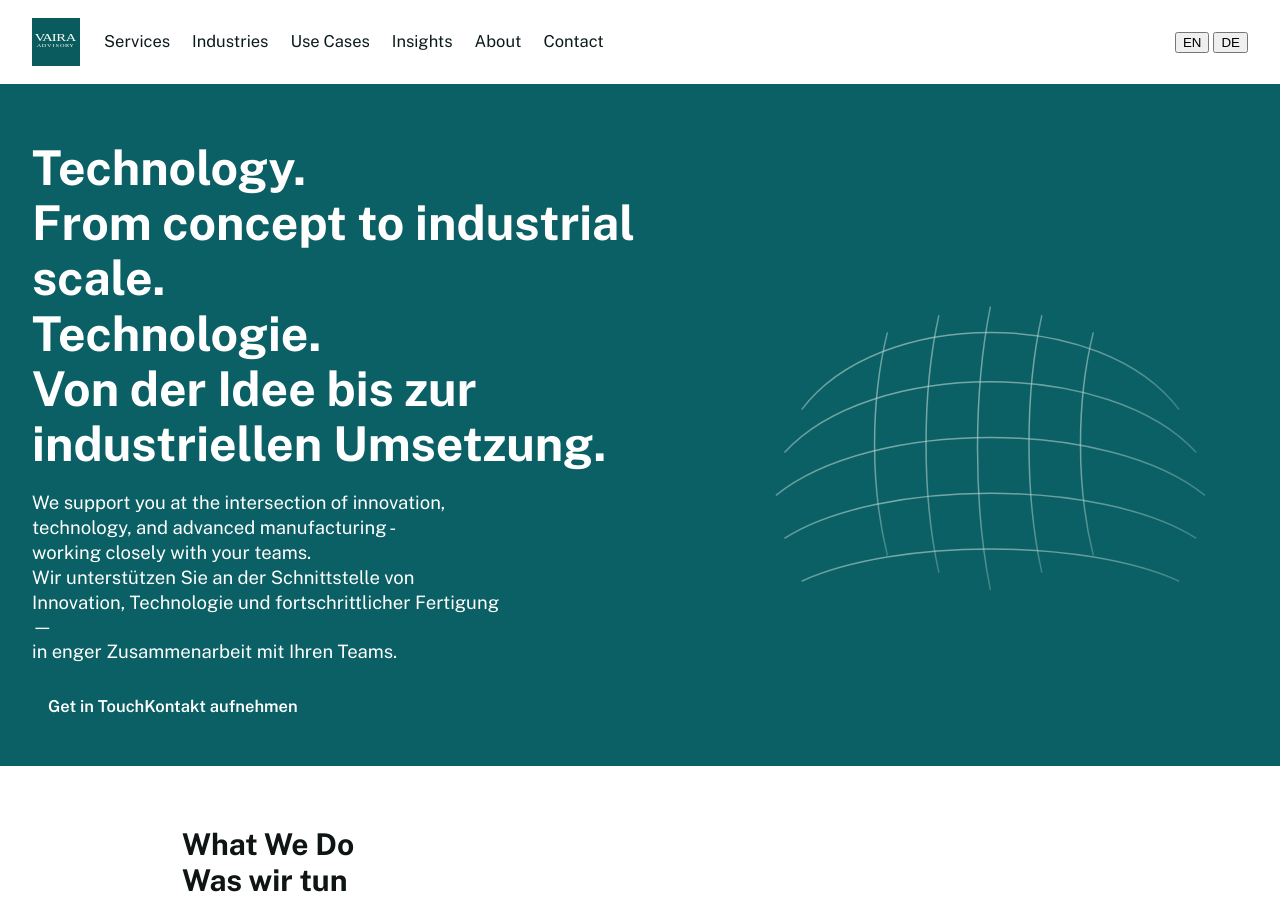
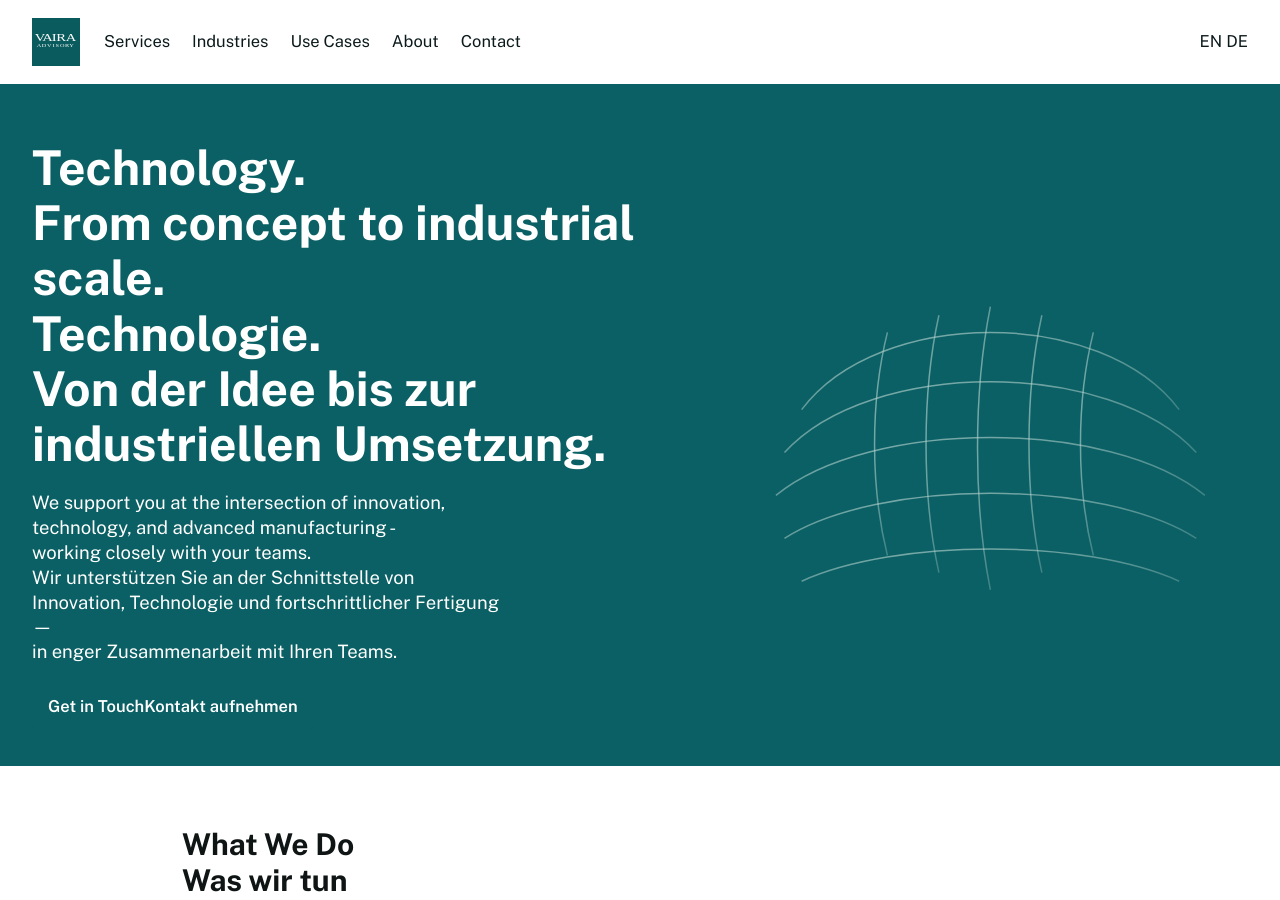
Before and after one commit to raphaelheeb/vaira-advisory, a Jekyll site: the page built from index.html, in a window 1280 px wide and 900 px high. Built offline with Jekyll 4.4.1, drawn with Linux system fonts in a browser that asks for light colours.

Commit message:
Update header.html

```diff
--- a/_includes/header.html
+++ b/_includes/header.html
@@ -1,28 +1,27 @@
 <header class="site-header">
   <div class="header-wrap content-wrapper">
 
-    <!-- LEFT GROUP: logo + nav -->
+    <!-- LEFT: logo + nav -->
     <div class="brand-and-nav">
       <a href="{{ site.baseurl }}/" aria-label="VAIRA Advisory – Home" class="site-logo">
         <img src="{{ site.baseurl }}/assets/img/logo.svg" alt="VAIRA Advisory">
       </a>
 
-      <nav aria-label="Main Navigation">
+      <nav aria-label="Hauptnavigation">
         <ul class="nav">
-          <li><a href="{{ site.baseurl }}/services/">Services</a></li>
-          <li><a href="{{ site.baseurl }}/industries/">Industries</a></li>
+          <li><a href="{{ site.baseurl }}/services/">{% if page.lang == 'de' %}Leistungen{% else %}Services{% endif %}</a></li>
+          <li><a href="{{ site.baseurl }}/industries/">{% if page.lang == 'de' %}Branchen{% else %}Industries{% endif %}</a></li>
           <li><a href="{{ site.baseurl }}/use-cases/">Use Cases</a></li>
-          <li><a href="{{ site.baseurl }}/use-cases/">Insights</a></li>
-          <li><a href="{{ site.baseurl }}/about/">About</a></li>
-          <li><a href="{{ site.baseurl }}/contact/">Contact</a></li>
+          <li><a href="{{ site.baseurl }}/about/">{% if page.lang == 'de' %}Über VAIRA{% else %}About{% endif %}</a></li>
+          <li><a href="{{ site.baseurl }}/contact/">{% if page.lang == 'de' %}Kontakt{% else %}Contact{% endif %}</a></li>
         </ul>
       </nav>
     </div>
 
-    <!-- RIGHT: language switcher (outside nav) -->
+    <!-- RIGHT: language switcher -->
     <div class="language-switcher" aria-label="Language Switch">
-      <button type="button" class="lang-btn" data-lang="en" aria-pressed="true">EN</button>
-      <button type="button" class="lang-btn" data-lang="de" aria-pressed="false">DE</button>
+      <a href="{{ site.baseurl }}/industries/" class="lang-btn {% if page.lang == 'en' %}active{% endif %}">EN</a>
+      <a href="{{ site.baseurl }}/de/industries/" class="lang-btn {% if page.lang == 'de' %}active{% endif %}">DE</a>
     </div>
 
   </div>
```
